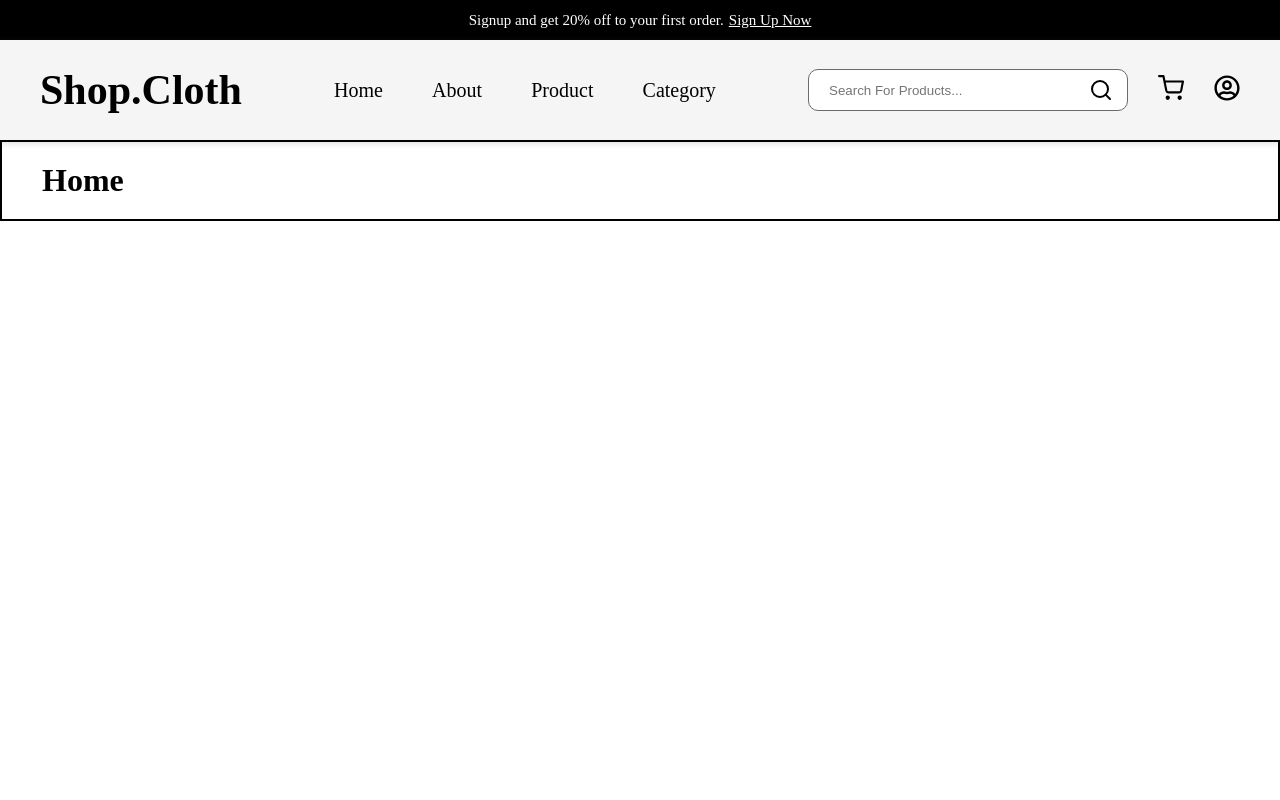
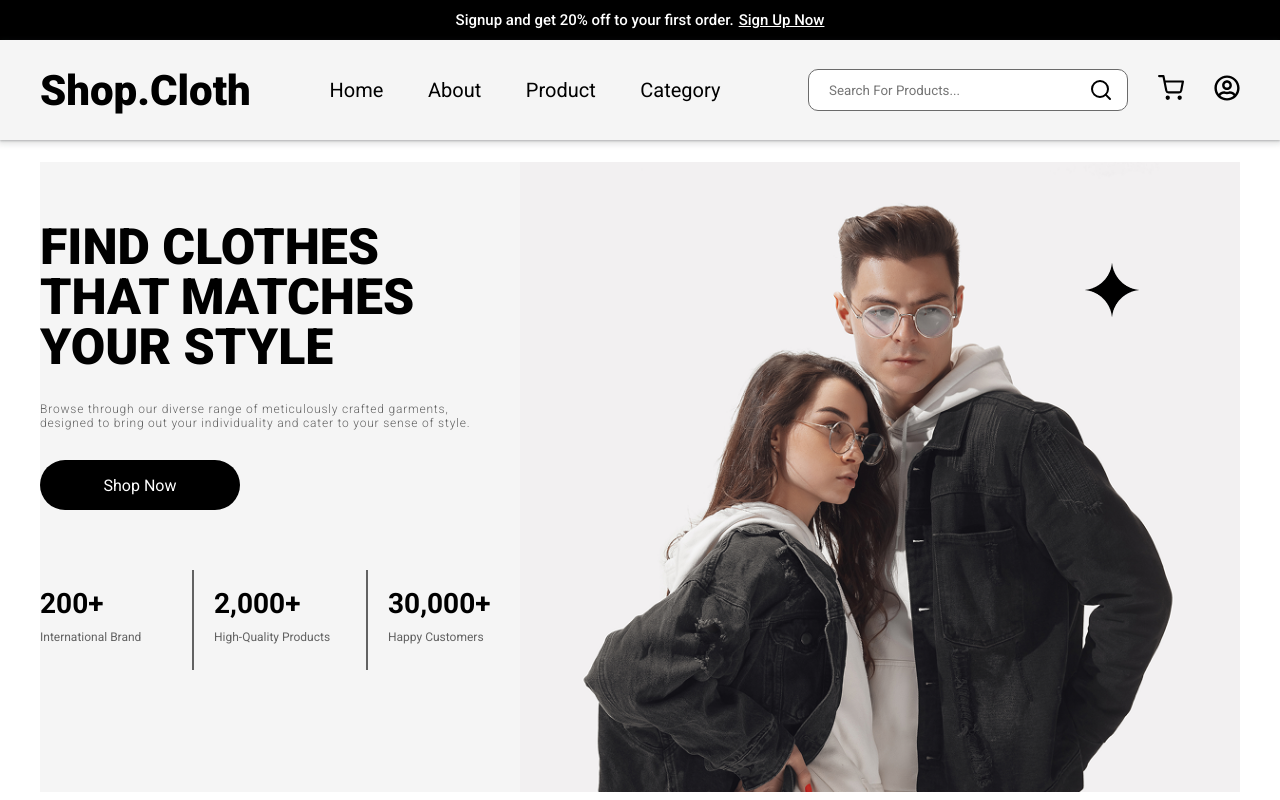
Before and after one commit to Blessen25/clothappcstm, a React (Create React App) app in the folder frontend/clothapp/: page / in a window 1280 px wide. Built offline with nearby package versions, Linux system fonts and the light colour scheme.

Commit message:
Commited Changes

```diff
--- a/frontend/clothapp/public/index.html
+++ b/frontend/clothapp/public/index.html
@@ -3,6 +3,9 @@
   <head>
     <meta charset="utf-8" />
     <link rel="icon" href="%PUBLIC_URL%/favicon.ico" />
+    <link rel="preconnect" href="https://fonts.googleapis.com">
+    <link rel="preconnect" href="https://fonts.gstatic.com" crossorigin>
+    <link href="https://fonts.googleapis.com/css2?family=Roboto:ital,wght@0,100..900;1,100..900&display=swap" rel="stylesheet">
     <meta name="viewport" content="width=device-width, initial-scale=1" />
     <meta name="theme-color" content="#000000" />
     <meta
--- a/frontend/clothapp/src/components/header/header.css
+++ b/frontend/clothapp/src/components/header/header.css
@@ -4,6 +4,7 @@
     background-color: whitesmoke;
     box-shadow: rgba(60, 64, 67, 0.3) 0px 1px 2px 0px, rgba(60, 64, 67, 0.15) 0px 2px 6px 2px;
     padding: 20px 40px;
+    z-index: 9999;
 }
 
 .headerparent{
@@ -138,6 +139,10 @@ display: none;
 .headerrespcontainer-cstmsecond{
     display: none;
 }
+.headerchildfirst h1{
+    font-family: "Roboto", serif;
+    font-weight: 900;
+}
 
 @media screen and (max-width: 1199px) {
     .headerchildfirst{
@@ -230,6 +235,11 @@ display: none;
         display: none;
     }
 
+    .h1textcstm{
+        font-family: "Roboto", serif;
+        font-weight: 900;
+    }
+
 
 }
 
--- /dev/null
+++ b/frontend/clothapp/src/components/homecomp/homecomp.css
@@ -0,0 +1,163 @@
+.homeintropageparent{
+    height: 650px;
+    width: 100%;
+    display: flex;
+    justify-content: space-between;
+    margin-top: 2px;
+    padding: 20px 40px 0px 40px;
+}
+
+
+.homeintropagechildone{
+    width: 50%;
+    z-index: 999;
+    background-color: whitesmoke;
+    display: flex;
+    flex-direction: column;
+    gap: 30px;
+}
+
+.homeintropagechildtwo{
+    width: 50%;
+    background-image: url('../../../public/assets/Images/mainimage.png');
+    background-repeat: no-repeat;
+    background-position: right;
+    background-size: cover;
+    position: relative;
+}
+
+.vectorimgone{
+    position: absolute;
+    right: 100px;
+    top: 100px;
+    object-fit: cover;
+}
+
+.vectorimgtwo{
+    position: absolute;
+    right: 653px;
+    top: 380px;
+    height: 40px;
+    object-fit: cover;
+}
+
+.h1text{
+    font-weight: 900;
+    font-size: 64px;
+    font-family: "Roboto", serif;
+    width: 90%;
+    margin-top: 60px;
+    line-height: 1;
+
+}
+
+.paratext{
+    width: 96%;
+    font-size: 16px;
+    opacity: .6;
+    font-weight: 300;
+    letter-spacing: .8px;
+    font-family: "Roboto", serif;
+
+}
+
+.homeintropagechildone a{
+    text-decoration: none;
+    background-color: black;
+    color: white;
+    border-radius: 30px;
+    height: 50px;
+    width: 200px;
+    display: flex;
+    justify-content: center;
+    align-items: center;
+    transition: all .7s;
+    border-color: black;
+}
+
+.homeintropagechildone a:hover{
+    box-shadow: inset 200px 0px 0px 0px #6b6b6b;
+    border-color: #6b6b6b;
+    outline: none;
+}
+
+.brandsproductscustomer{
+    width: 100%;
+    height: 150px;
+    display: flex;
+    justify-content: start;
+    align-items: center;
+    flex-direction: row;
+    gap: 20px;
+}
+
+.borderline{
+    border: 1px solid black;
+    width: 1px;
+    height: 100px;
+    margin-top: 10px;
+    opacity: .6;
+}
+
+.numberplustextdiv{
+    width: 180px;
+    display: flex;
+    flex-direction: column;
+    gap: 10px;
+}
+
+.numberplustextdiv h1{
+    font-size: 38px;
+}
+
+.numberplustextdiv p{
+    font-size: 16px;
+    font-weight: 400;
+    opacity: .6;
+}
+
+
+@media screen and (max-width: 1499px) {
+    .vectorimgtwo{
+        display: none;
+    }
+}
+
+@media screen and (max-width: 1399px) {
+    .homeintropagechildtwo{
+        width: 60%;
+    }
+
+    .homeintropagechildone{
+        width: 40%;
+    }
+
+    .h1text{
+        font-size: 50px;
+    }
+
+    .paratext{
+        font-size: 12px;
+    }
+
+    .numberplustextdiv h1{
+        font-size: 28px;
+    }
+
+    .numberplustextdiv p{
+        font-size: 12px;
+    }
+}
+
+@media screen and (max-width: 1199px) {
+    .homeintropageparent{
+        flex-wrap: wrap;
+        height: 100%;
+    }
+    .homeintropagechildone{
+        width: 100%;
+    }
+    .homeintropagechildtwo{
+        width: 100%;
+    }
+}
--- /dev/null
+++ b/frontend/clothapp/src/components/homecomp/homecomponent.tsx
@@ -0,0 +1,42 @@
+import React from "react";
+import './homecomp.css';
+import { numberplustextProps } from "../../interface/interface";
+
+export const HomeIntropage = () => {
+    return(
+        <React.Fragment>
+            <div className="homeintropageparent">
+                <div className="homeintropagechildone">
+                        <h1 className="h1text">FIND CLOTHES THAT MATCHES YOUR STYLE</h1>
+                        <p className="paratext">Browse through our diverse range of meticulously crafted garments, designed to bring out your individuality and cater to your sense of style.</p>
+                        <a href="#">Shop Now</a>
+                        <div className="brandsproductscustomer">
+                            <Numberplustext number={"200"} text={"International Brand"} />
+                            <div className="borderline"></div>
+                            <Numberplustext number={"2,000"} text={"High-Quality Products"} />
+                            <div className="borderline"></div>
+                            <Numberplustext number={"30,000"} text={"Happy Customers"} />
+
+                        </div>
+                </div>
+                <div className="homeintropagechildtwo">
+                    <img src="assets/Images/Vector.png" alt="Vector one" className="vectorimgone"/>
+                    <img src="assets/Images/Vector.png" alt="Vector one" className="vectorimgtwo"/>
+                </div>
+            </div>
+        </React.Fragment>
+    )
+}
+
+
+export const Numberplustext:React.FC<numberplustextProps> = (Props) =>{
+    return(
+        <>
+            <div className="numberplustextdiv">
+                <h1>{Props.number}+</h1>
+                <p>{Props.text}</p>
+            </div>
+        </>
+    )
+
+}
--- a/frontend/clothapp/src/components/style.css
+++ b/frontend/clothapp/src/components/style.css
@@ -22,7 +22,8 @@
 
 .containerdiv{
     padding: 20px 40px;
-    border: 2px solid black;
+    margin-top: 2px;
+    background-color: whitesmoke;
 }
 
 @media screen and (max-width: 767px) {
--- a/frontend/clothapp/src/index.css
+++ b/frontend/clothapp/src/index.css
@@ -2,4 +2,5 @@
   margin: 0px ;
   padding: 0px ;
   box-sizing: border-box;
+  font-family: "Roboto", serif;
 }
--- a/frontend/clothapp/src/interface/interface.tsx
+++ b/frontend/clothapp/src/interface/interface.tsx
@@ -1,3 +1,8 @@
 export interface containerdivProps{
     children: React.ReactNode
 }
+
+export interface numberplustextProps{
+    number : string
+    text: string
+}
--- a/frontend/clothapp/src/screens/home/home.tsx
+++ b/frontend/clothapp/src/screens/home/home.tsx
@@ -2,15 +2,12 @@ import React from 'react';
 import './home.css';
 import Homefrontband from '../../components/headerbandsale.tsx';
 import ContainerPaddingComp from '../../components/containerpadding.tsx';
+import { HomeIntropage } from '../../components/homecomp/homecomponent.tsx';
 
 const Home = () => {
     return (
         <>
-            <ContainerPaddingComp children={
-                <>
-                    <h1>Home</h1>
-                </>
-            }/>
+            <HomeIntropage />
         </>
     )
 }
```
Also changed, not shown: frontend/clothapp/public/assets/Images/Vector.png (added), frontend/clothapp/public/assets/Images/mainimage.png (added).
